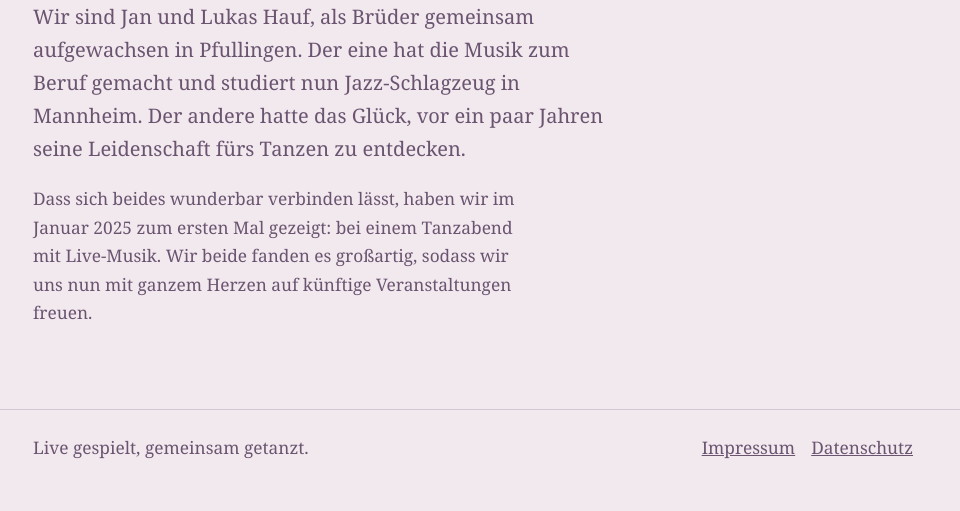
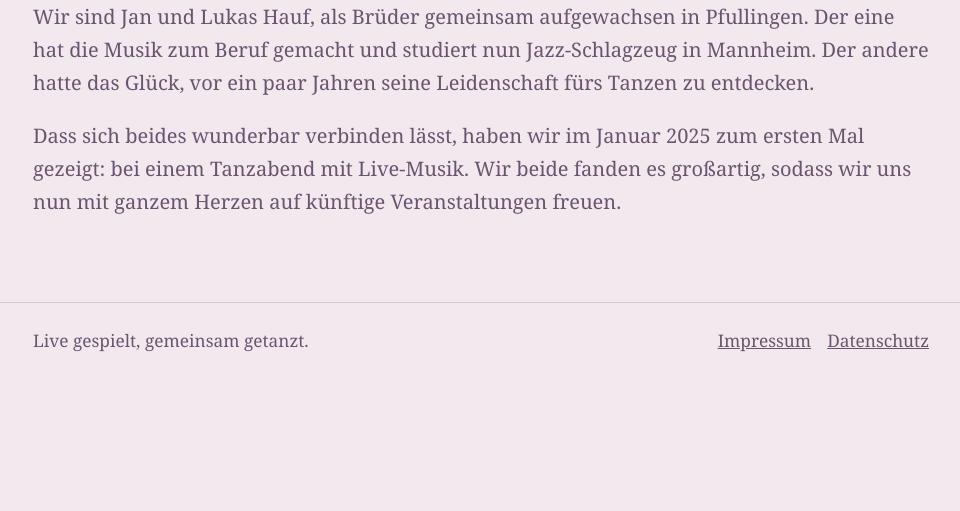
Before and after one commit to grummelgans/swing-zu-hauf, a Jekyll site: the page built from ueber-uns.md, in a window 1280 px wide. Shown: the part 908-1419 px from the top of the page, without its empty margins (159-1119 px from the left). Built offline with Jekyll 4.4.1, drawn with Linux system fonts in a browser that asks for light colours; after the commit the page ends 1312 px from its top, so only the background shows below that.

Commit message:
ohne individuelle maxwidth der texte

```diff
--- a/assets/css/main.css
+++ b/assets/css/main.css
@@ -60,3 +60,5 @@ footer{max-width:62rem;margin:0 auto;padding:1.5rem clamp(1rem,5vw,3rem) 3rem;co
 footer a{margin-right:1rem}
 @media (max-width:34rem){.evening article{grid-template-columns:1fr;gap:.2rem}.why div:nth-child(n){margin-top:0}}
 @media (prefers-reduced-motion:reduce){.beat i{animation:none}}
+.slogan,.sub,.lead,.prose,.warn,.warn.plain{max-width:none}
+footer a:last-child{margin-right:0}
--- a/ueber-uns.md
+++ b/ueber-uns.md
@@ -8,7 +8,7 @@ permalink: /ueber-uns/
 <img src="{{ '/assets/img/brueder.jpg' | relative_url }}" alt="Jan und Lukas Hauf" style="width:100%;height:auto;display:block;margin-top:2rem;border-radius:2px 18px 2px 18px">
 
 Wir sind Jan und Lukas Hauf, als Brüder gemeinsam aufgewachsen in Pfullingen. Der eine hat die Musik zum Beruf gemacht und studiert nun Jazz-Schlagzeug in Mannheim. Der andere hatte das Glück, vor ein paar Jahren seine Leidenschaft fürs Tanzen zu entdecken.
-{: .lead style="max-width:52ch"}
+{: .lead}
 
 Dass sich beides wunderbar verbinden lässt, haben wir im Januar 2025 zum ersten Mal gezeigt: bei einem Tanzabend mit Live-Musik. Wir beide fanden es großartig, sodass wir uns nun mit ganzem Herzen auf künftige Veranstaltungen freuen.
-{: .sub style="max-width:52ch"}
+{: .lead}
```
